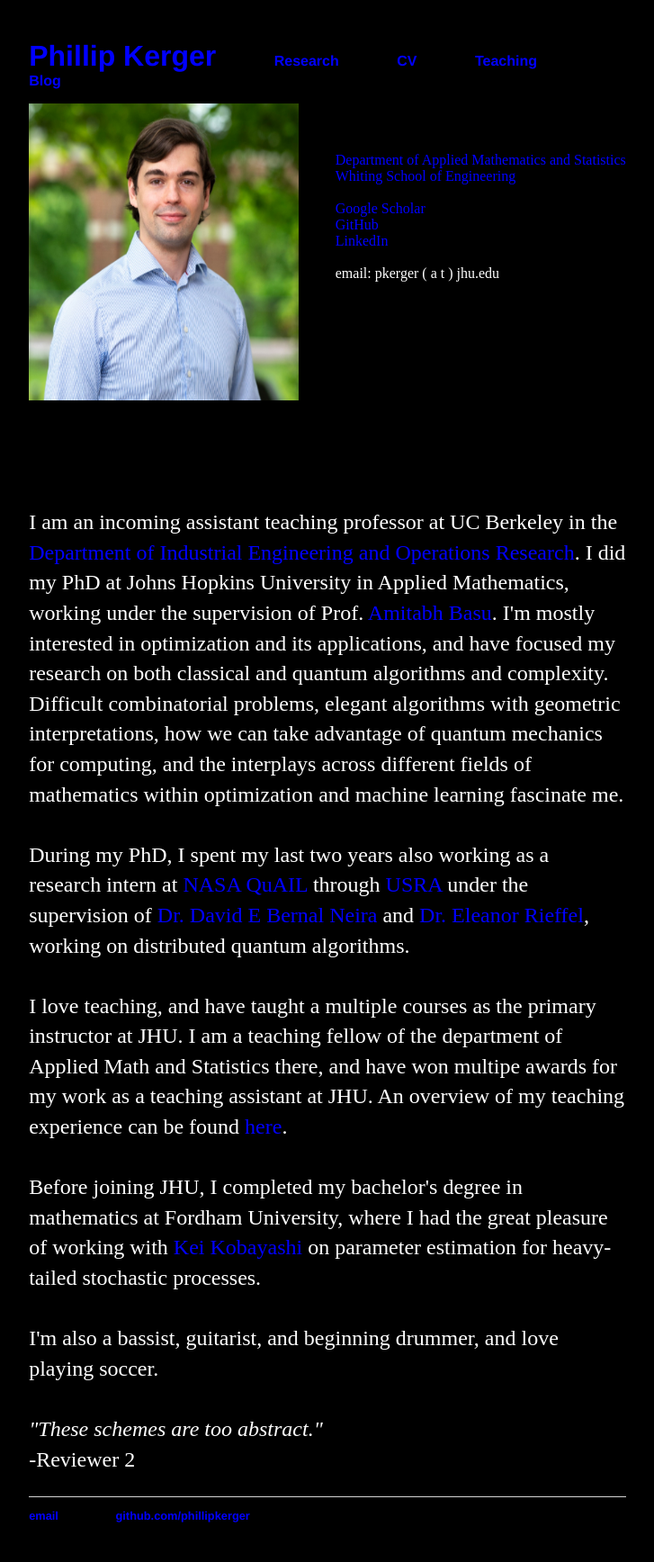
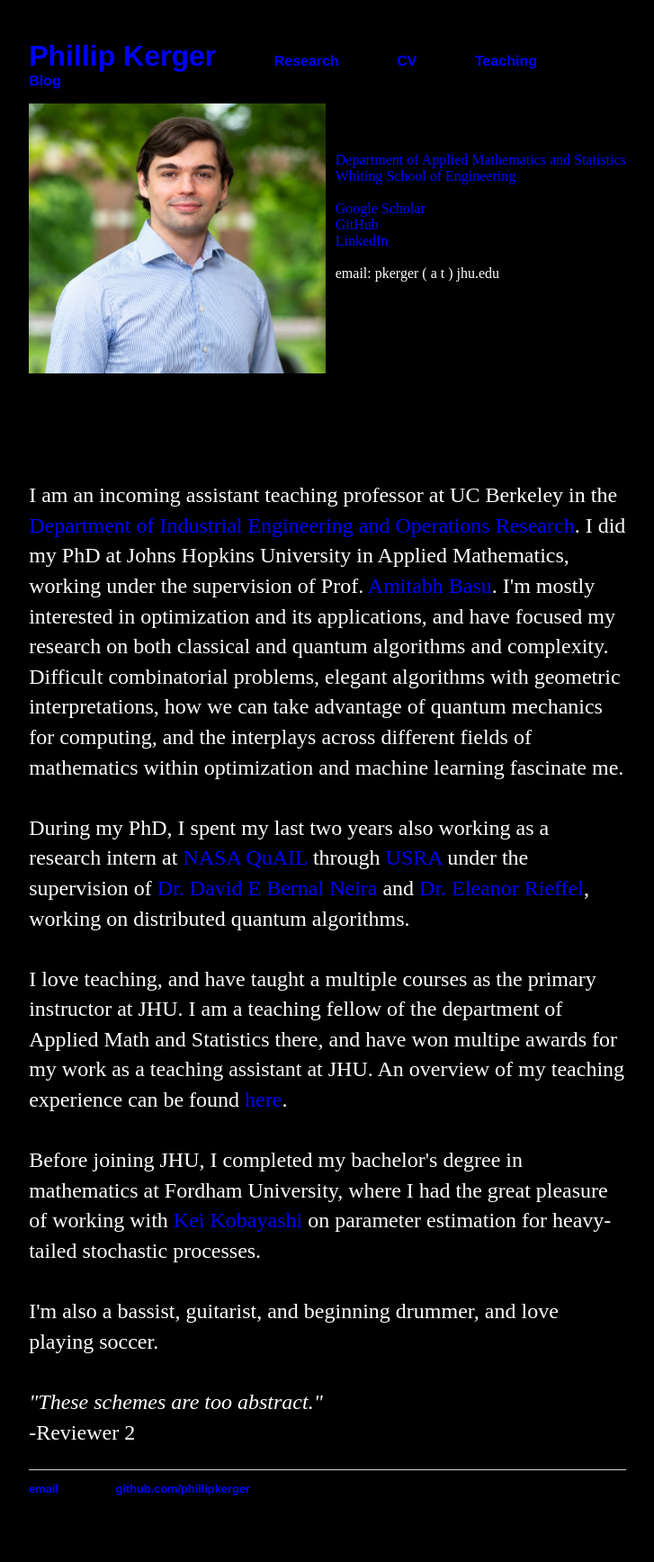
Before and after one commit to PhillipKerger/phillipkerger.github.io, a Jekyll site: the page built from index.html, in a window 1280 px wide. Shown: the whole page at 90% size, without its empty margins (276-1003 px from the left). Built offline with Jekyll 4.4.1, drawn with Linux system fonts in a browser that asks for light colours; after the commit the page ends 1706 px from its top, so only the background shows below that.

Commit message:
Update index.html

```diff
--- a/index.html
+++ b/index.html
@@ -6,7 +6,7 @@
 
 <div class="row-fluid">
 
-		<div style="text-align:left"><img src="JHU headshot_tu.jpg" style="width:300px;height:330px;">
+		<div style="text-align:left"><img src="JHU headshot_tu.jpg" style="width:330px;height:300px;">
 
 		<div style = "float: right">
 			<br>
```
